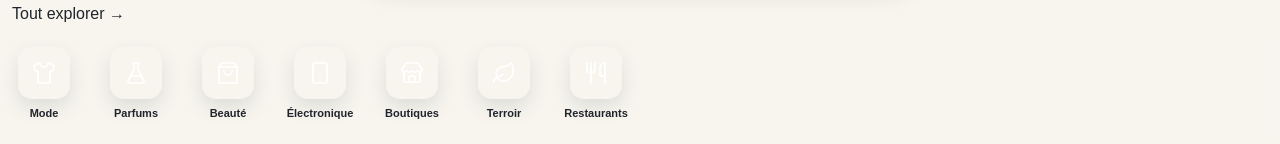
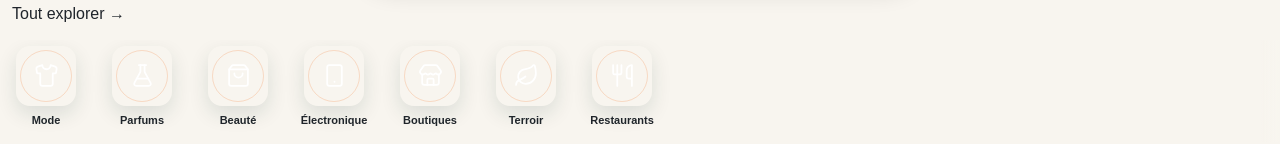
Before and after one commit to ianative431-cmd/revant-v2-public, a Next.js app: page / in a window 1280 px wide. Shown: the part 808-952 px from the top of the page. Built offline with nearby package versions, Linux system fonts and the light colour scheme; no server answers; the database is empty.

Commit message:
Polish rounded home category icon badges

```diff
--- a/src/components/layout/RevantMegaShortcuts.tsx
+++ b/src/components/layout/RevantMegaShortcuts.tsx
@@ -30,10 +30,10 @@ export default function RevantMegaShortcuts() {
               key={label}
               href={href}
               aria-label={`Explorer : ${label}`}
-              className="revant-shortcut group flex min-h-[76px] w-[68px] shrink-0 snap-start flex-col items-center justify-center gap-2 bg-transparent px-1 py-1 text-center transition duration-200 focus-visible:outline focus-visible:outline-2 focus-visible:outline-offset-2 focus-visible:outline-[var(--brand-accent)] active:scale-[0.98] sm:w-[80px] sm:min-h-[88px]"
+              className="revant-shortcut group flex min-h-[82px] w-[72px] shrink-0 snap-start flex-col items-center justify-center gap-2 bg-transparent px-1 py-1 text-center transition duration-200 focus-visible:outline focus-visible:outline-2 focus-visible:outline-offset-2 focus-visible:outline-[var(--brand-accent)] active:scale-[0.98] sm:w-[84px] sm:min-h-[94px]"
             >
-              <span className="revant-shortcut-icon flex h-12 w-12 items-center justify-center rounded-full border border-[var(--brand-border)] bg-[var(--brand-surface)] text-[var(--brand-accent)] transition duration-200 group-hover:border-[var(--brand-accent)] group-hover:bg-[var(--brand-accent-soft)] group-active:scale-95 sm:h-13 sm:w-13">
-                <Icon size={24} strokeWidth={1.65} aria-hidden />
+              <span className="revant-shortcut-icon relative isolate flex h-14 w-14 items-center justify-center rounded-full border-2 border-brand-accent/20 bg-brand-accent-soft text-brand-accent shadow-[var(--brand-shadow)] ring-1 ring-inset ring-white/35 transition duration-200 before:pointer-events-none before:absolute before:inset-[4px] before:rounded-full before:border before:border-brand-accent/20 before:content-[''] sm:h-[60px] sm:w-[60px]">
+                <Icon size={25} strokeWidth={1.7} aria-hidden />
               </span>
               <span className="text-[10px] font-semibold leading-tight text-[var(--brand-text)] sm:text-[11px]">{label}</span>
             </Link>
```
